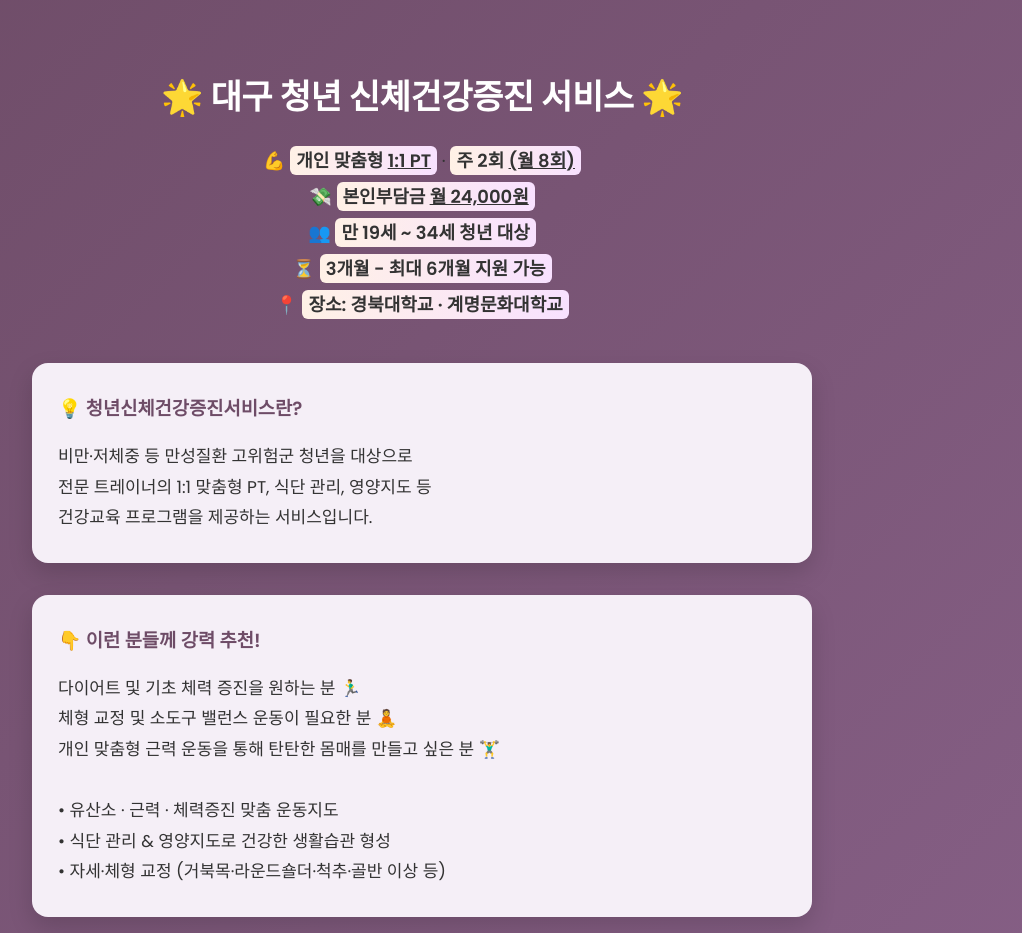
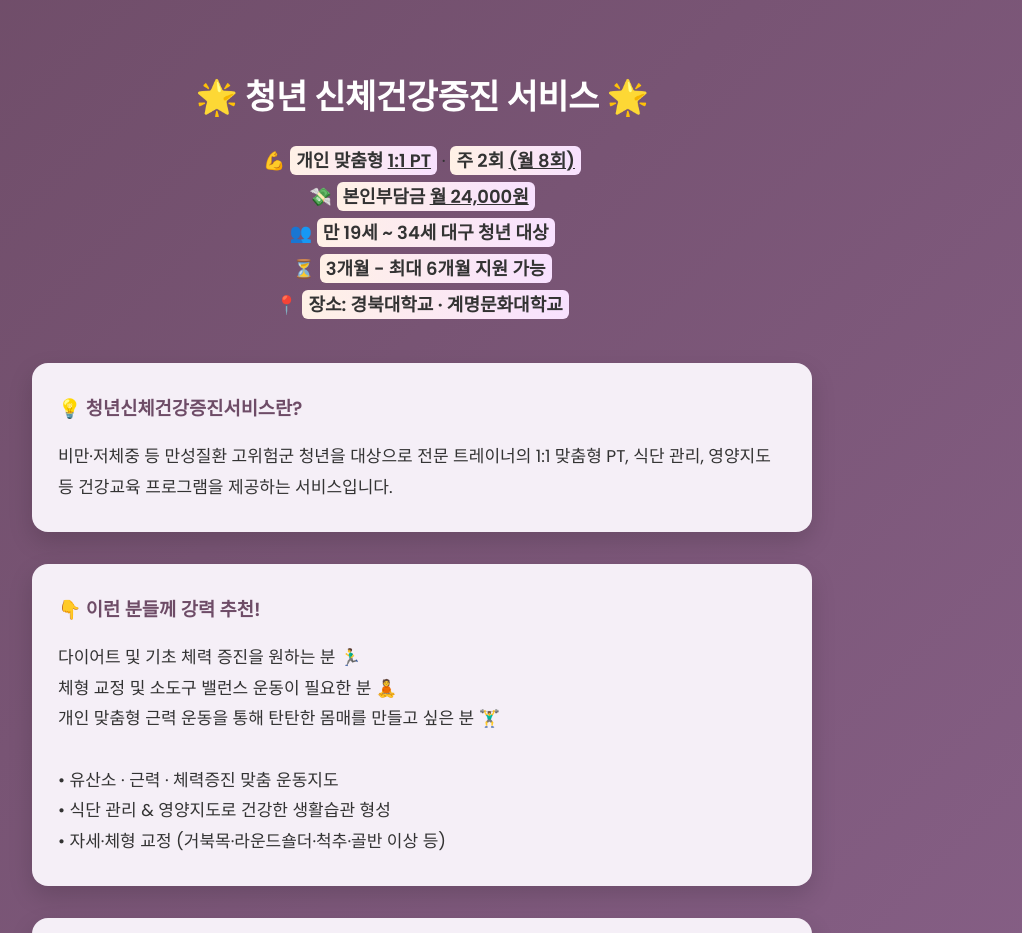
Before and after one commit to LJE97/LJE, a plain HTML site: page index.html in a window 1280 px wide. Shown: the top 933 px of the page, without its empty margins (218-1240 px from the left). Drawn offline with Linux system fonts and the light colour scheme.

Commit message:
멘트수정 앞전에 커밋은 전체수정 및 문의메일전송되도록 새로운 폼기능추가 후 테스트완료

```diff
--- a/index.html
+++ b/index.html
@@ -136,11 +136,11 @@
 <body>
     <!-- ✨ 헤드라인 + 요약 안내 문구 (강조 효과 포함) -->
     <div class="highlight-intro">
-        <h1 class="intro-title">🌟 대구 청년 신체건강증진 서비스 🌟</h1>
+        <h1 class="intro-title">🌟 청년 신체건강증진 서비스 🌟</h1>
         <p class="intro-sub">
             💪 <span class="highlight">개인 맞춤형 <u>1:1 PT</u></span> · <span class="highlight">주 2회 <u>(월 8회)</u></span><br>
             💸 <span class="highlight">본인부담금 <u>월 24,000원</u></span><br>
-            👥 <span class="highlight">만 19세 ~ 34세 청년 대상</span><br>
+            👥 <span class="highlight">만 19세 ~ 34세 대구 청년 대상</span><br>
             ⏳ <span class="highlight">3개월 - 최대 6개월 지원 가능</span><br>
             📍 <span class="highlight">장소: 경북대학교 · 계명문화대학교</span>
         </p>
@@ -150,8 +150,8 @@
     <div class="card">
         <h3>💡 청년신체건강증진서비스란?</h3>
         <p>
-        비만·저체중 등 만성질환 고위험군 청년을 대상으로<br>
-        전문 트레이너의 1:1 맞춤형 PT, 식단 관리, 영양지도 등<br>
+        비만·저체중 등 만성질환 고위험군 청년을 대상으로
+        전문 트레이너의 1:1 맞춤형 PT, 식단 관리, 영양지도 등
         건강교육 프로그램을 제공하는 서비스입니다.<br>
         </p>
     </div>
```
